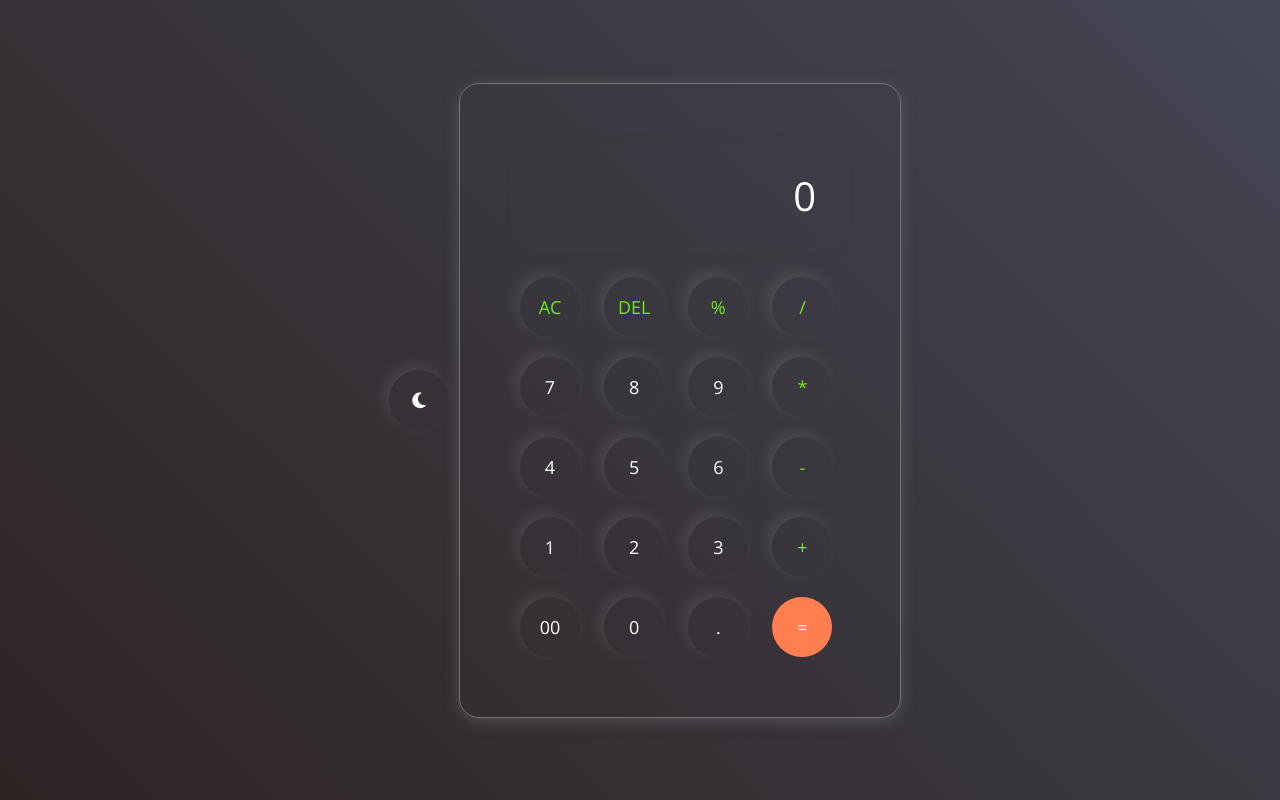
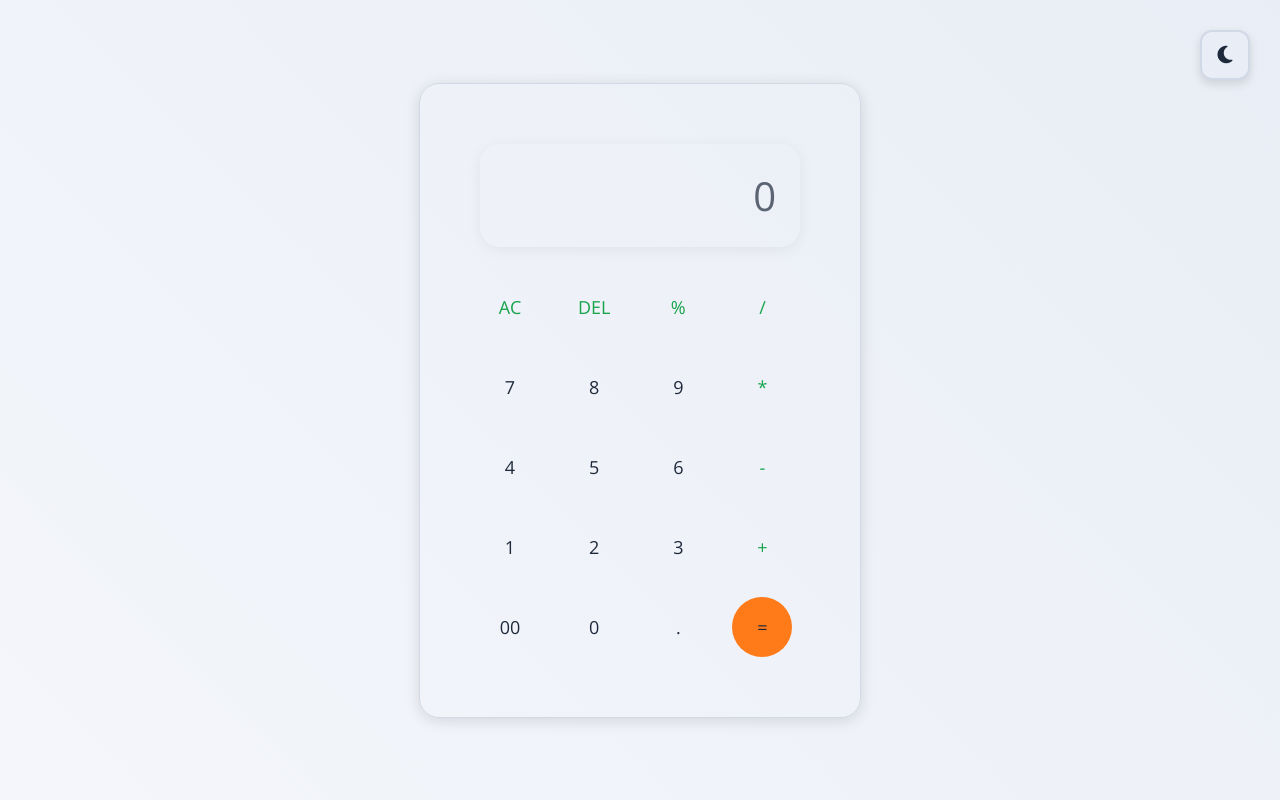
Before and after one commit to vishwesh9835/Calculator, a plain HTML site: page index.html in a window 1280 px wide. Drawn offline with nearby package versions, Linux system fonts and the light colour scheme.

Commit message:
Refactor calc.css for light/dark mode and transitions
Updated styles for light and dark modes, added transitions, and improved button interactions.

```diff
--- a/calc.css
+++ b/calc.css
@@ -1,10 +1,51 @@
 @import url("https://fonts.googleapis.com/css2?family=Open+Sans:ital,wght@0,300..800;1,300..800&display=swap");
+
+:root {
+  /* Light Mode Colors – Soft Premium */
+  --bg-gradient-1: #f4f6fb;        /* Soft bluish white */
+  --bg-gradient-2: #e9edf5;        /* Subtle depth */
+
+  --border-color: #d1d9e6;         /* Clean border */
+  --shadow-color: rgba(0, 0, 0, 0.12);
+  --input-shadow: rgba(0, 0, 0, 0.06);
+
+  --text-color: #1e293b;           /* Soft black (NOT pure black) */
+
+  --button-active-bg: rgba(0, 0, 0, 0.08);
+
+  --equalbtn-bg: #ff7a18;          /* Warm coral-orange */
+  --operator-color: #16a34a;       /* Calm finance green */
+
+  --toggle-bg: #e9edf5;
+  --toggle-hover: #dbe1ec;
+}
+
+
+/* Dark Mode Colors */
+body.dark-mode {
+  --bg-gradient-1: #0b0f1a;
+  --bg-gradient-2: #111827;
+
+  --border-color: #1f2933;
+  --shadow-color: rgba(0, 0, 0, 0.8);
+  --input-shadow: rgba(0, 0, 0, 0.4);
+
+  --text-color: #e5e7eb;
+
+  --button-active-bg: rgba(255, 255, 255, 0.1);
+
+  --equalbtn-bg: #3b82f6;
+  --operator-color: #22c55e;
+
+  --toggle-bg: #111827;
+  --toggle-hover: #1f2933;
+}
 
 * {
   padding: 0;
   margin: 0;
   box-sizing: border-box;
-  font-family: 'Open Sans', sans-serif; /* Applied font family globally */
+  font-family: "Open Sans", sans-serif;
 }
 
 body {
@@ -13,15 +54,58 @@ body {
   display: flex;
   justify-content: center;
   align-items: center;
-  background: linear-gradient(45deg, #2e2424, #444654);
+  background: linear-gradient(45deg, var(--bg-gradient-1), var(--bg-gradient-2));
+  transition: background 0.3s ease;
+}
+
+/* ============================================
+   DARK MODE TOGGLE BUTTON
+   ============================================ */
+.dark-mode-toggle {
+  position: fixed;
+  top: 20px;
+  right: 20px;
+  z-index: 1001;
+  width: 50px;
+  height: 50px;
+  background: var(--toggle-bg);
+  color: var(--text-color);
+  border: 2px solid var(--border-color);
+  border-radius: 12px;
+  cursor: pointer;
+  display: flex;
+  align-items: center;
+  justify-content: center;
+  font-size: 1.25rem;
+  box-shadow: 0 4px 10px var(--shadow-color);
+  transition: background 0.3s ease, transform 0.2s ease, box-shadow 0.3s ease;
+}
+
+.dark-mode-toggle:hover {
+  background: var(--toggle-hover);
+  transform: scale(1.08);
+  box-shadow: 0 6px 15px var(--shadow-color);
+}
+
+.dark-mode-toggle:active {
+  transform: scale(0.95);
+}
+
+.dark-mode-toggle i {
+  transition: transform 0.3s ease;
+}
+
+.dark-mode-toggle:hover i {
+  transform: rotate(15deg);
 }
 
 .container {
-  border: 1px solid #717377;
+  border: 1px solid var(--border-color);
   padding: 50px;
   border-radius: 20px;
   background: transparent;
-  box-shadow: 0px 3px 15px rgba(113, 115, 119, 0.5);
+  box-shadow: 0px 3px 15px var(--shadow-color);
+  transition: border-color 0.3s ease, box-shadow 0.3s ease;
 }
 
 input {
@@ -30,18 +114,19 @@ input {
   border: none;
   margin: 10px;
   background: transparent;
-    color: white;
-    box-shadow: 0px 3px 15px rgba(84, 84, 84, 0.1);
+  color: var(--text-color);
+  box-shadow: 0px 3px 15px var(--input-shadow);
   border-radius: 20px;
   font-size: 40px;
   text-align: right;
   margin-bottom: 20px;
-    cursor: default; /* Changed to default since it is read-only */
+  cursor: default;
+  transition: color 0.3s ease, box-shadow 0.3s ease;
 }
 
-/* FIXED: Removed space between input and ::placeholder */
 input::placeholder {
-    color: #ffffff;
+  color: var(--text-color);
+  opacity: 0.7;
 }
 
 button {
@@ -49,28 +134,33 @@ button {
   width: 60px;
   height: 60px;
   border-radius: 50%;
-    box-shadow: -5px -5px 15px rgba(255, 255, 254, 0.1); /* Adjusted shadow for transparency */
-    color: #ffffff;
+  color: var(--text-color);
   background: transparent;
   font-size: 18px;
   margin: 10px;
   cursor: pointer;
-
-    /* NEW: Smooth transition for click effect */
-    transition: transform 0.1s ease;
+  transition: transform 0.1s ease, background 0.2s ease, color 0.3s ease;
 }
 
-/* NEW: Button Press Effect */
 button:active {
   transform: scale(0.95);
-    background: rgba(255, 255, 255, 0.05);
+  background: var(--button-active-bg);
+}
+
+button:hover {
+  background: var(--button-active-bg);
 }
 
 .equalbtn {
-    background-color: coral;
-    box-shadow: none; /* Often looks cleaner without shadow on flat color */
+  background-color: var(--equalbtn-bg);
+  transition: background-color 0.3s ease, transform 0.1s ease;
+}
+
+.equalbtn:hover {
+  filter: brightness(1.1);
 }
 
 .operator {
-    color: #6dee0e;
+  color: var(--operator-color);
+  transition: color 0.3s ease;
 }
```
Lines whose indentation alone changed are shown as unchanged.
